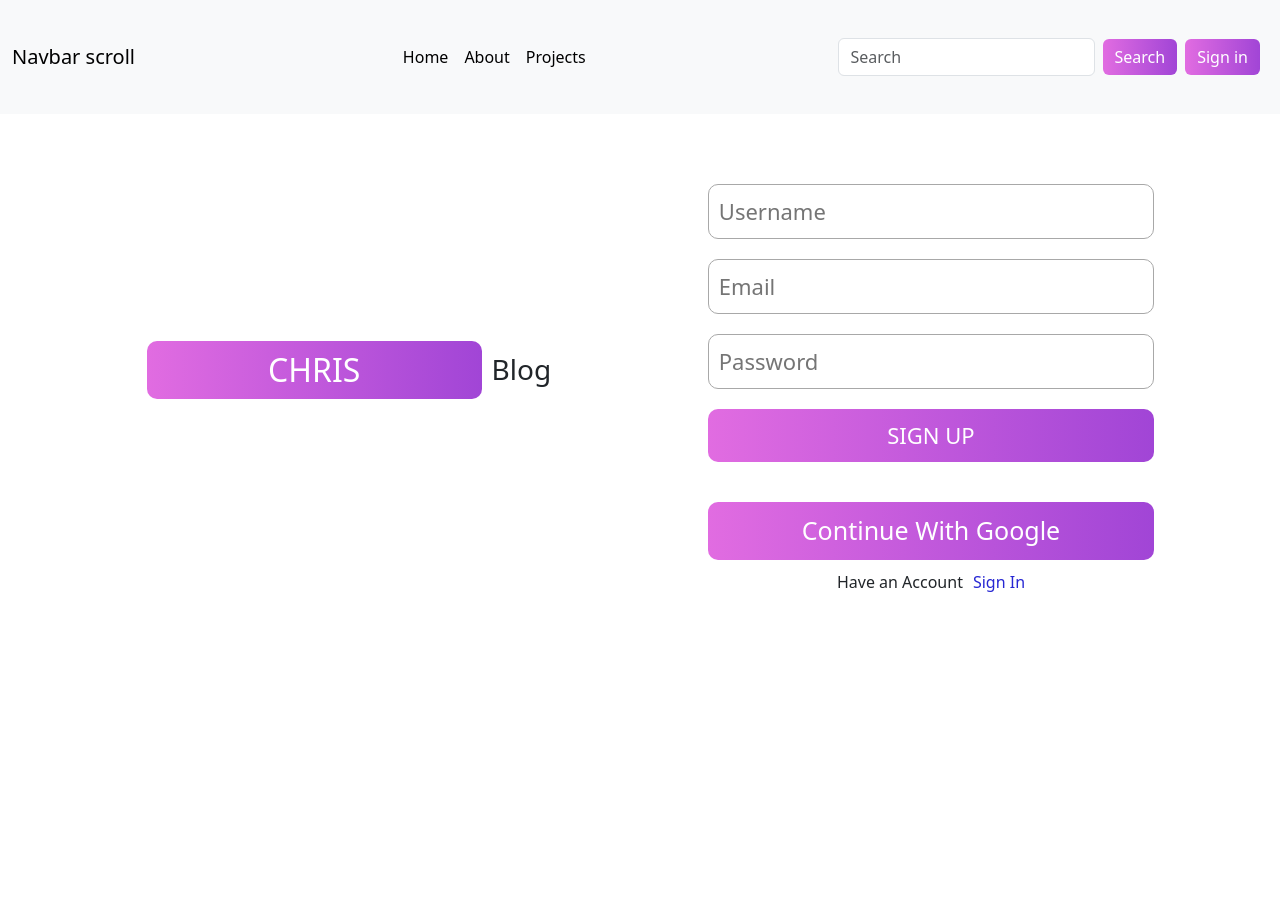
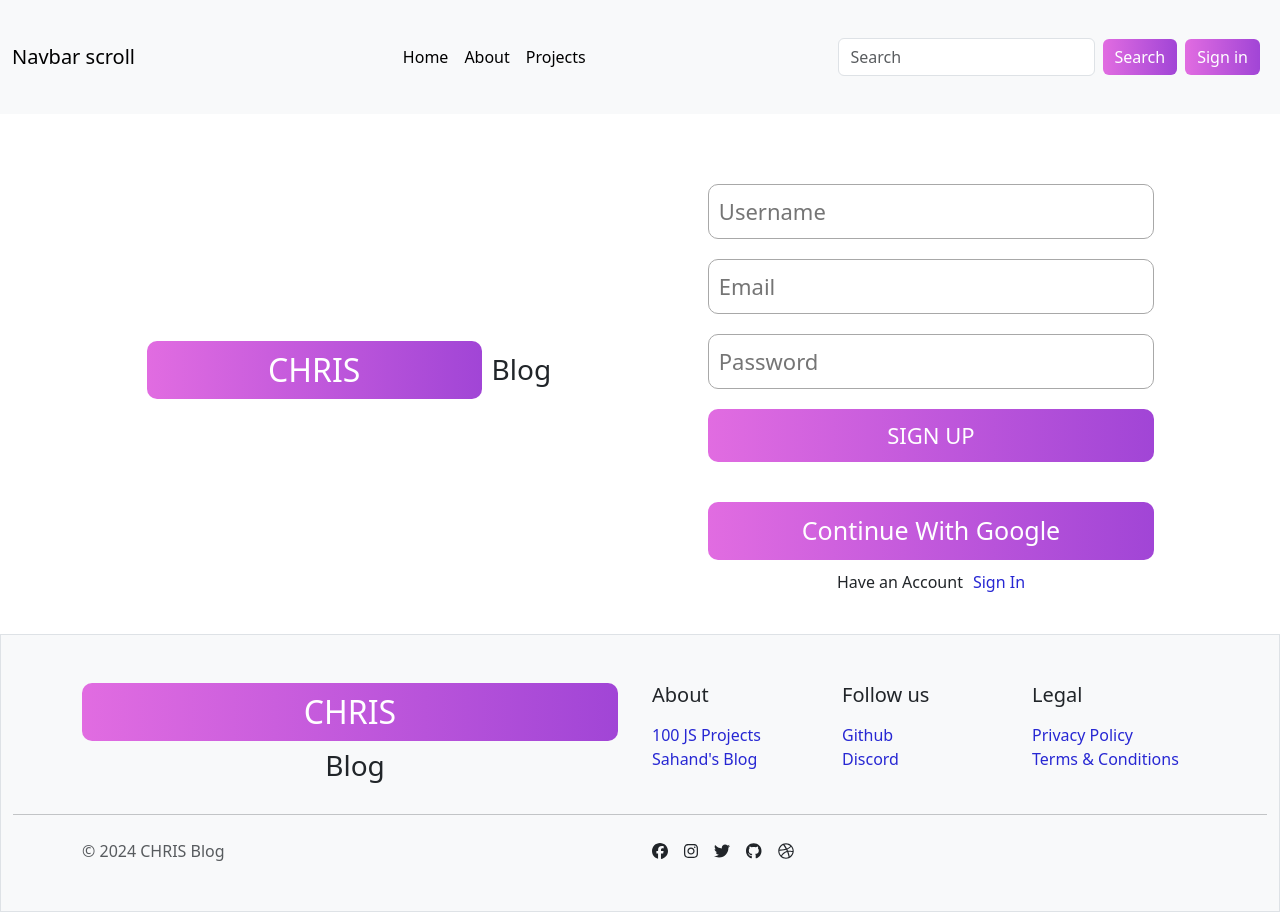
Before and after one commit to osos0/Blog-APP-MERN, a React (Create React App) app in the folder client/: page /signup in a window 1280 px wide. Before the commit the page ends 800 px from the top, so only its background shows below. Built offline with nearby package versions, Linux system fonts and the light colour scheme.

Commit message:
create footer componate ui

```diff
--- a/client/package.json
+++ b/client/package.json
@@ -3,6 +3,9 @@
   "version": "0.1.0",
   "private": true,
   "dependencies": {
+    "@fortawesome/fontawesome-svg-core": "^6.5.1",
+    "@fortawesome/free-brands-svg-icons": "^6.5.1",
+    "@fortawesome/react-fontawesome": "^0.2.0",
     "@testing-library/jest-dom": "^5.17.0",
     "@testing-library/react": "^13.4.0",
     "@testing-library/user-event": "^13.5.0",
--- a/client/src/App.js
+++ b/client/src/App.js
@@ -10,6 +10,7 @@ import Projects from "./pages/Projects";
 import SignUp from "./pages/SignUp";
 import Signin from "./pages/Signin";
 import Header from "./components/Header";
+import FooterCom from "./components/Footer";
 
 function App() {
   return (
@@ -23,6 +24,7 @@ function App() {
         <Route path="/signin" element={<Signin />} />
         <Route path="/signup" element={<SignUp />} />
       </Routes>
+      <FooterCom />
     </div>
   );
 }
--- /dev/null
+++ b/client/src/components/Footer.js
@@ -0,0 +1,105 @@
+import { FontAwesomeIcon } from "@fortawesome/react-fontawesome";
+import {
+  faFacebook,
+  faInstagram,
+  faTwitter,
+  faGithub,
+  faDribbble,
+} from "@fortawesome/free-brands-svg-icons";
+import { Link } from "react-router-dom";
+
+export default function FooterCom() {
+  return (
+    <footer className="container-fluid bg-light border border-t-8 border-teal-500 py-5">
+      <div className="container">
+        <div className="row">
+          <div className="col-lg-6">
+            <Link to="/" className="text-lg text-dark font-weight-bold">
+              <h2 className="logo">CHRIS</h2>
+              <h3 className="text-center">Blog</h3>
+            </Link>
+          </div>
+          <div className="col-lg-6">
+            <div className="row">
+              <div className="col-lg-4">
+                <h5 className="mb-3">About</h5>
+                <ul className="list-unstyled">
+                  <li>
+                    <a
+                      href="https://www.100jsprojects.com"
+                      target="_blank"
+                      rel="noopener noreferrer"
+                    >
+                      100 JS Projects
+                    </a>
+                  </li>
+                  <li>
+                    <Link to="/about">Sahand's Blog</Link>
+                  </li>
+                </ul>
+              </div>
+              <div className="col-lg-4">
+                <h5 className="mb-3">Follow us</h5>
+                <ul className="list-unstyled">
+                  <li>
+                    <a
+                      href="https://www.github.com/sahandghavidel"
+                      target="_blank"
+                      rel="noopener noreferrer"
+                    >
+                      Github
+                    </a>
+                  </li>
+                  <li>
+                    <Link to="#">Discord</Link>
+                  </li>
+                </ul>
+              </div>
+              <div className="col-lg-4">
+                <h5 className="mb-3">Legal</h5>
+                <ul className="list-unstyled">
+                  <li>
+                    <Link to="#">Privacy Policy</Link>
+                  </li>
+                  <li>
+                    <Link to="#">Terms & Conditions</Link>
+                  </li>
+                </ul>
+              </div>
+            </div>
+          </div>
+        </div>
+      </div>
+      <hr className="my-4" />
+      <div className="container">
+        <div className="row">
+          <div className="col-lg-6">
+            <p className="text-muted mb-0">
+              &copy; {new Date().getFullYear()} CHRIS Blog
+            </p>
+          </div>
+          <div className="col-lg-6 text-right">
+            <Link to="#" className="text-dark me-3">
+              <FontAwesomeIcon icon={faFacebook} />
+            </Link>
+            <Link to="#" className="text-dark me-3">
+              <FontAwesomeIcon icon={faInstagram} />
+            </Link>
+            <Link to="#" className="text-dark me-3">
+              <FontAwesomeIcon icon={faTwitter} />
+            </Link>
+            <Link
+              to="https://github.com/sahandghavidel"
+              className="text-dark me-3"
+            >
+              <FontAwesomeIcon icon={faGithub} />
+            </Link>
+            <Link to="#" className="text-dark">
+              <FontAwesomeIcon icon={faDribbble} />
+            </Link>
+          </div>
+        </div>
+      </div>
+    </footer>
+  );
+}
--- a/client/src/pages/SignUp.js
+++ b/client/src/pages/SignUp.js
@@ -17,7 +17,6 @@ export default function SignUp() {
 
   const handelSubmit = async (e) => {
     e.preventDefault();
-    // console.log(signupObj);
 
     if (!signupObj.username || !signupObj.email || !signupObj.password) {
       setErrMessage("Please fill all the fields");
--- a/client/src/styles/_global.scss
+++ b/client/src/styles/_global.scss
@@ -45,6 +45,17 @@ a {
   font-size: 18px;
 }
 
+.logo {
+  color: white;
+  min-width: 60%;
+  margin-right: 10px;
+  // background: linear-gradient(($pink), ($perpile));
+  background: linear-gradient(to right, $pink, $perpile);
+  padding: 10px 5px;
+  border-radius: 10px;
+  text-align: center;
+}
+
 // .picPrivateProfile {
 //   max-width: 200px;
 // }
--- a/client/src/styles/_signup.scss
+++ b/client/src/styles/_signup.scss
@@ -18,15 +18,6 @@
       display: flex;
       align-items: center;
       justify-content: center;
-      .logo {
-        color: white;
-        min-width: 60%;
-        margin-right: 10px;
-        // background: linear-gradient(($pink), ($perpile));
-        background: linear-gradient(to right, $pink, $perpile);
-        padding: 10px 5px;
-        border-radius: 10px;
-      }
     }
     .gooleBtn {
       width: 80%;
```
Also changed, not shown: 1 other file (tests, documents, lock files or other folders).
